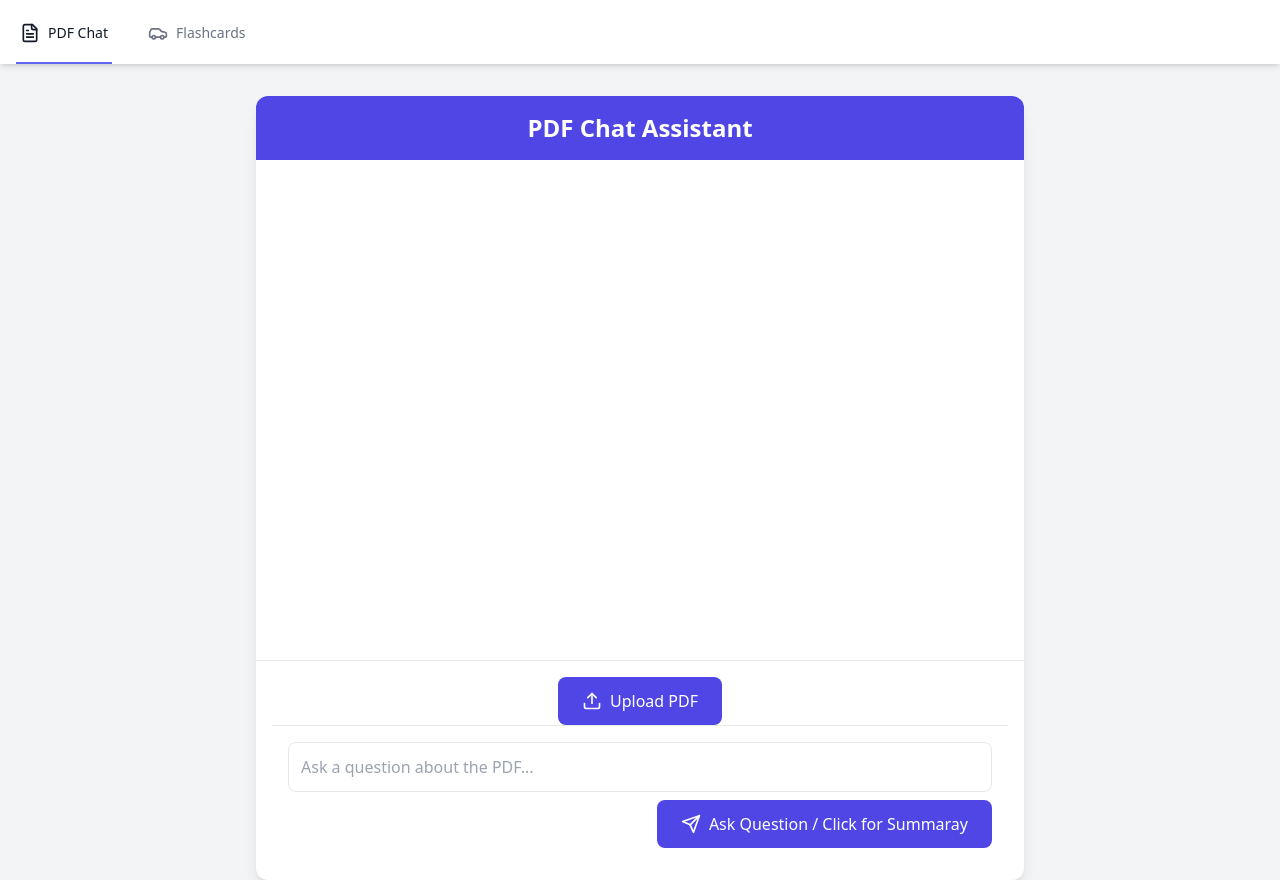
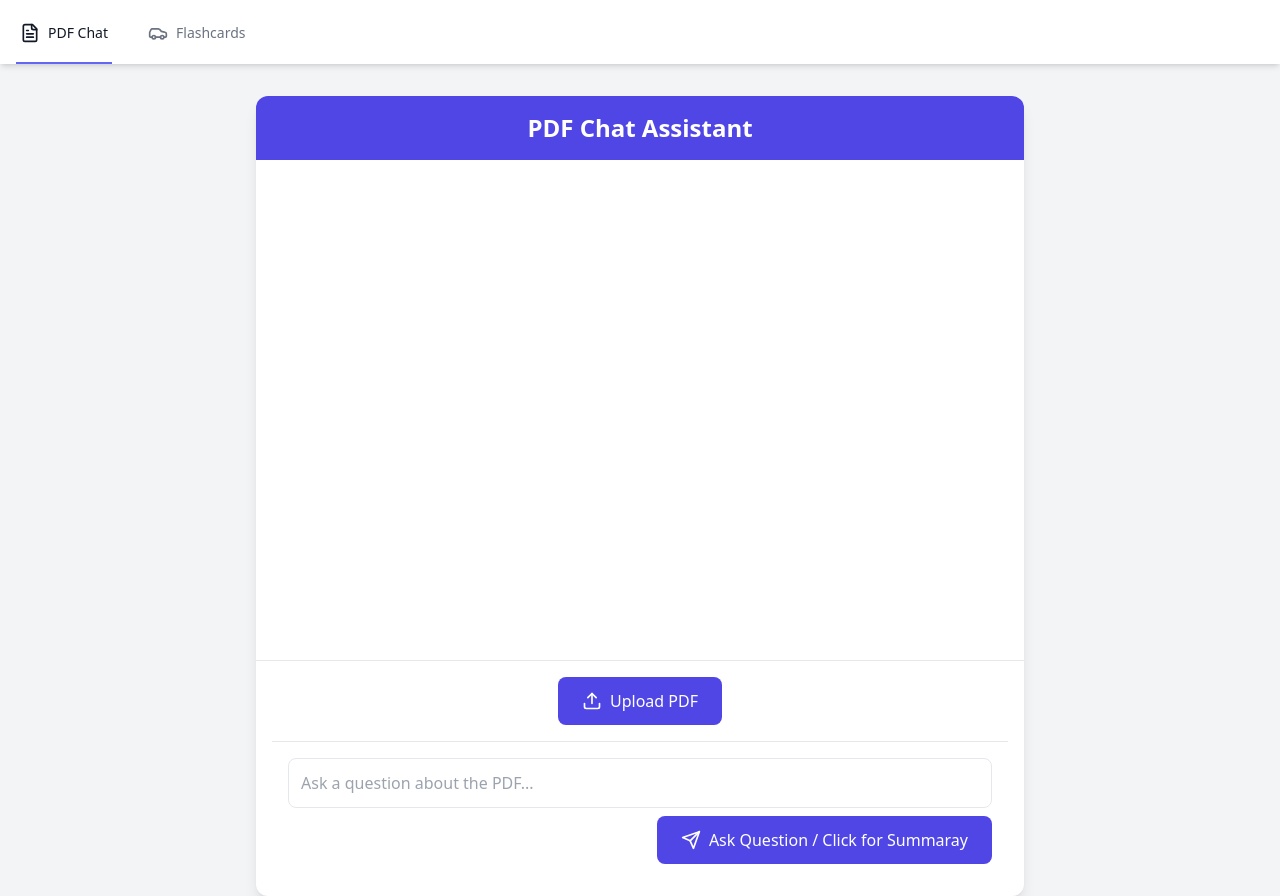
Before and after one commit to bibinwithab/pdf-analyzer, a React (Vite) app in the folder frontend/: page / in a window 1280 px wide. Built offline with nearby package versions, Linux system fonts and the light colour scheme.

Commit message:
ui update

```diff
--- a/frontend/src/components/PDFChat.tsx
+++ b/frontend/src/components/PDFChat.tsx
@@ -139,7 +139,7 @@ export default function PDFChat() {
           accept=".pdf"
           className="hidden"
         />
-        <div className="flex justify-center">
+        <div className="flex pb-4 justify-center">
           <button
             onClick={triggerFileInput}
             disabled={loading}
```
